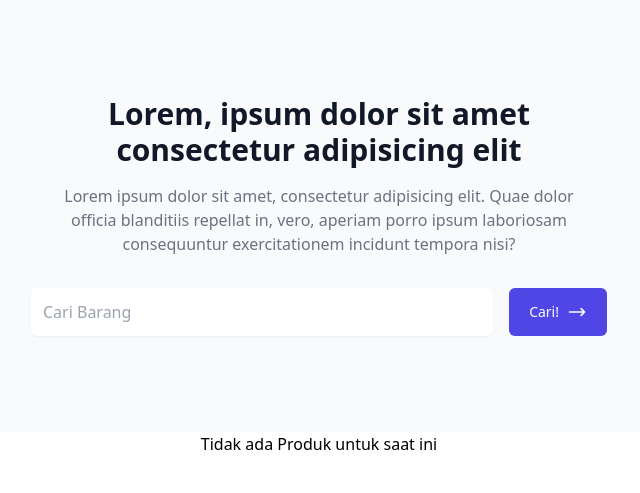
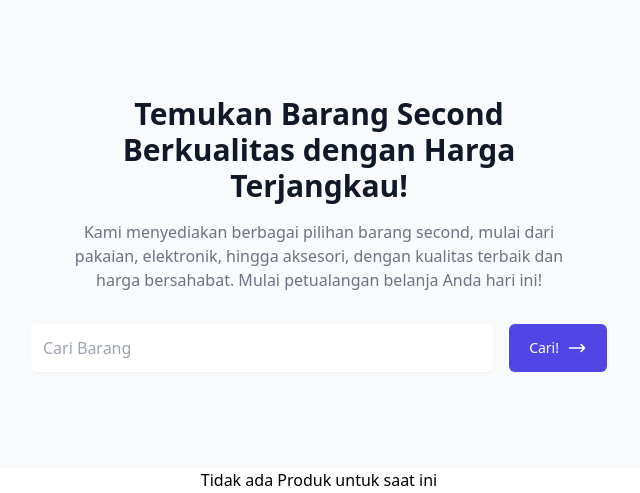
Before and after one commit to YeOldeTard/izumiStore, a Flask app: page / in a window 1280 px wide. Shown: the part 202-695 px from the top of the page, without its empty margins (321-961 px from the left). Run offline with Flask 3, Linux system fonts and the light colour scheme; data that the repository does not hold is empty; some libraries are stand-ins or nearby versions.

Commit message:
index.html updt

```diff
--- a/templates/index.html
+++ b/templates/index.html
@@ -92,12 +92,10 @@
         <div class=" p-8 md:p-12 lg:px-16 lg:py-24">
             <div class="mx-auto max-w-lg text-center">
                 <h2 class="text-2xl font-bold text-gray-900 md:text-3xl">
-                    Lorem, ipsum dolor sit amet consectetur adipisicing elit
+                    Temukan Barang Second Berkualitas dengan Harga Terjangkau!
                 </h2>
                 <p class="hidden text-gray-500 sm:mt-4 sm:block">
-                    Lorem ipsum dolor sit amet, consectetur adipisicing elit. Quae dolor officia blanditiis
-                    repellat in, vero, aperiam porro ipsum laboriosam consequuntur exercitationem incidunt
-                    tempora nisi?
+                    Kami menyediakan berbagai pilihan barang second, mulai dari pakaian, elektronik, hingga aksesori, dengan kualitas terbaik dan harga bersahabat. Mulai petualangan belanja Anda hari ini!
                 </p>
             </div>
             <div class="mx-auto mt-8 max-w-xl">
@@ -131,7 +129,7 @@
         {% if hasil %}
         <div id="productList" class="container grid grid-cols-3 gap-4 max-w-3xl mx-auto py-8">
             {% for products in hasil %}
-                <a href="https://wa.me/{{products.1}}?text=Izanami Store Saya Mau Beli AirPods" class="group block">
+                <a href="https://wa.me/{{products.1}}?text=Izanami Store Saya Mau Beli {{products.3}}" class="group block">
                     <img src="{{ url_for('gambar', id=products.0) }}" alt="Product Image">
                     <div class="mt-3">
                         <h3 class="font-medium text-gray-900 group-hover:underline group-hover:underline-offset-4">
```
